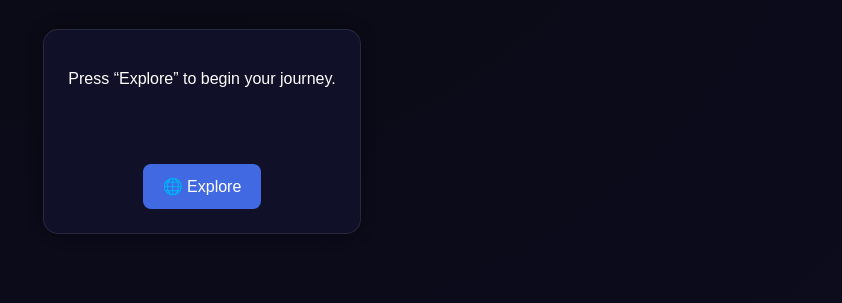
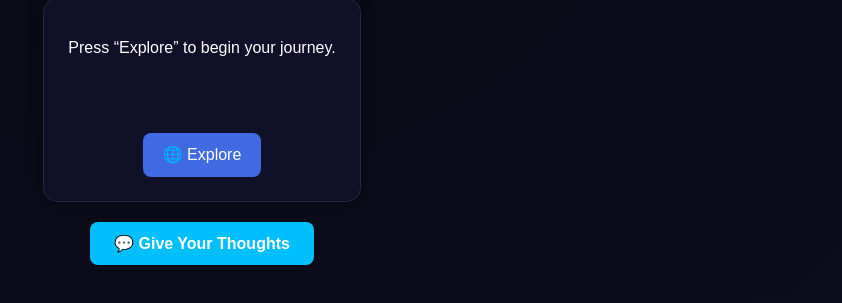
Before and after one commit to BestCoderDaniel/WebExplorer, a plain HTML site: page index.html in a window 1280 px wide. Shown: the part 329-632 px from the top of the page, without its empty margins (438-1280 px from the left). Drawn offline with Linux system fonts and the light colour scheme.

Commit message:
Added site form with html and css

```diff
--- a/index.html
+++ b/index.html
@@ -5,7 +5,7 @@
   <meta name="viewport" content="width=device-width, initial-scale=1.0">
   <title>The Web Explorer</title>
   <link rel="stylesheet" href="style.css">
-<link rel="icon" type="image/png" href="assets/favicon.ico">
+  <link rel="icon" type="image/png" href="assets/favicon.ico">
 </head>
 <body>
   <div class="container">
@@ -16,6 +16,13 @@
       <p class="description">Press “Explore” to begin your journey.</p>
       <button id="exploreBtn">🌐 Explore</button>
     </div>
+
+    <!-- New "Give Your Thoughts" button -->
+    <div class="feedback-container">
+      <a href="https://forms.gle/BuCCs9yo1uxDjDHbA" target="_blank" class="feedback-btn">
+        💬 Give Your Thoughts
+      </a>
+    </div>
   </div>
 
   <button id="showHistoryBtn">History</button>
--- a/style.css
+++ b/style.css
@@ -137,3 +137,25 @@ button:hover {
 @keyframes fadeIn {
   to { opacity: 1; }
 }
+
+
+/* Feedback button styling */
+.feedback-container {
+  margin-top: 20px;
+  text-align: center;
+}
+
+.feedback-btn {
+  display: inline-block;
+  background-color: #00bfff; /* Teal/blue */
+  color: white;
+  padding: 12px 24px;
+  border-radius: 8px;
+  text-decoration: none;
+  font-weight: bold;
+  transition: background-color 0.3s;
+}
+
+.feedback-btn:hover {
+  background-color: #009acd; /* Slightly darker on hover */
+}
```
Also changed, not shown: script.js (+0 -22 lines).
